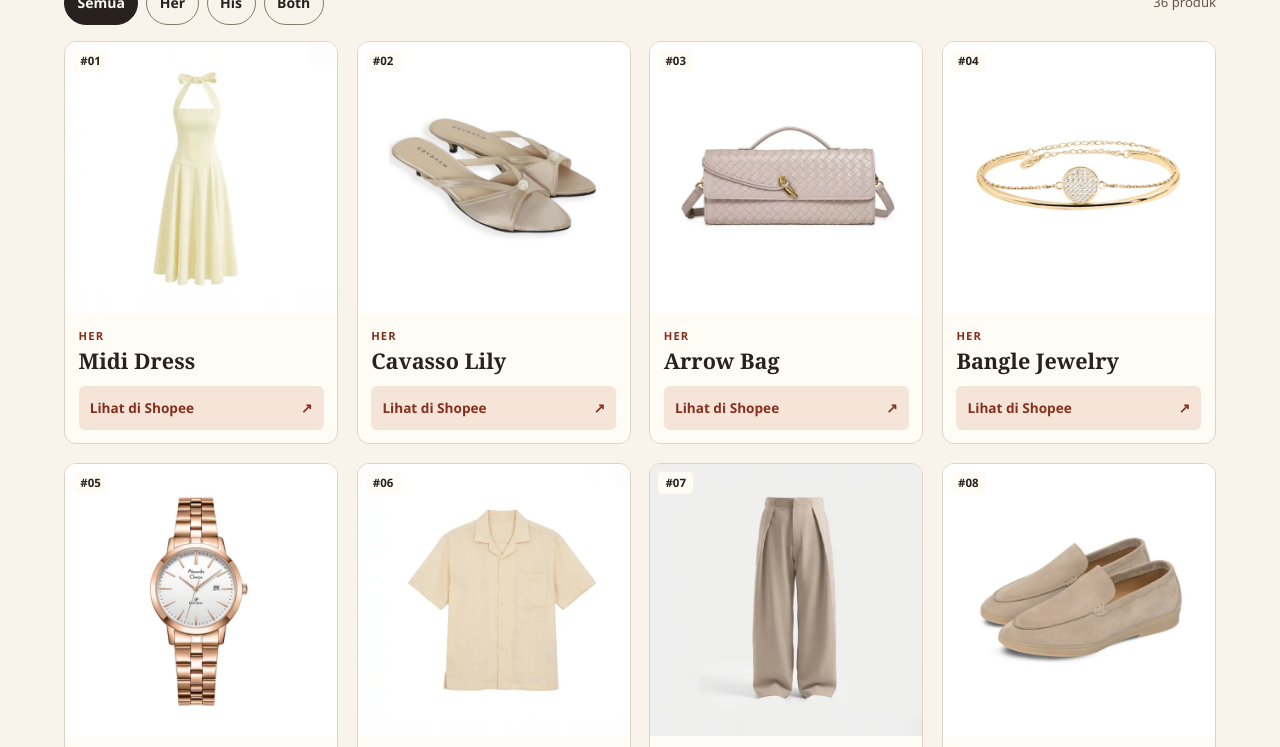
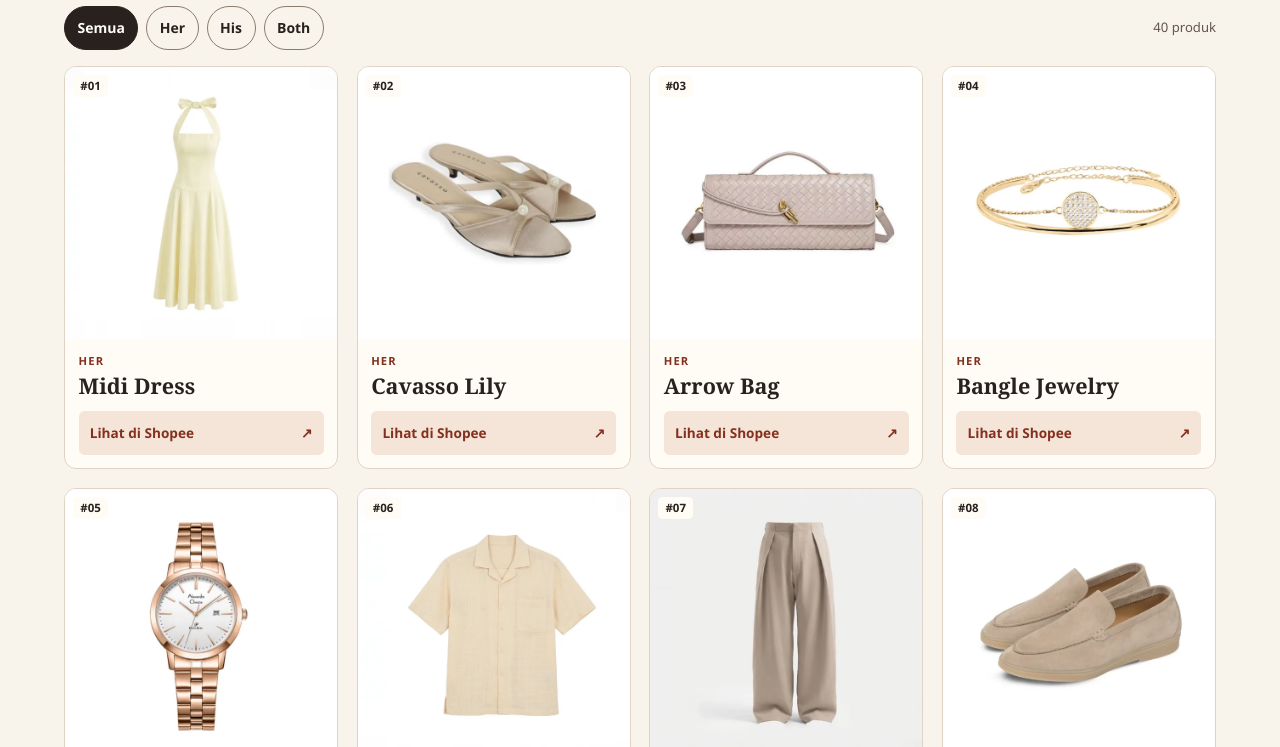
Before and after one commit to catreivr/hisnherfinds, a plain HTML site: page index.html in a window 1280 px wide. Shown: the part 659-1406 px from the top of the page. Drawn offline with Linux system fonts and the light colour scheme.

Commit message:
Add files via upload

```diff
--- a/products.js
+++ b/products.js
@@ -205,14 +205,38 @@ window.catalogProducts = [
   },
   {
     "number": 35,
+    "name": "Loose Pants Women",
+    "category": "Her",
+    "url": "https://s.shopee.co.id/9fMhTcZtJZ"
+  },
+  {
+    "number": 36,
+    "name": "Cape top",
+    "category": "Her",
+    "url": "https://s.shopee.co.id/8pndAMtKHS"
+  },
+  {
+    "number": 37,
+    "name": "Two tone bow heels",
+    "category": "Her",
+    "url": "https://s.shopee.co.id/80EWB0QUKX"
+  },
+  {
+    "number": 38,
+    "name": "Orchid Brooch",
+    "category": "Her",
+    "url": "https://s.shopee.co.id/80EWBE4P1F"
+  },
+  {
+    "number": 39,
+    "name": "Kate bag",
+    "category": "Her",
+    "url": "https://s.shopee.co.id/30pqEn4JXG"
+  },
+  {
+    "number": 40,
     "name": "Grey Blazer",
     "category": "Her",
     "url": "https://s.shopee.co.id/3LSft7vuLS"
-  },
-  {
-    "number": 36,
-    "name": "Loose Pants Women",
-    "category": "Her",
-    "url": "https://s.shopee.co.id/9fMhTcZtJZ"
   }
 ];
--- a/style.css
+++ b/style.css
@@ -14,7 +14,7 @@
 }
 
 *, *::before, *::after { box-sizing: border-box; }
-html { scroll-behavior: smooth; }
+html { scroll-behavior: smooth; scroll-padding-top: 10rem; }
 body { margin: 0; background: var(--paper); color: var(--ink); font: 1rem/1.5 var(--sans); }
 [hidden] { display: none !important; }
 a { color: inherit; text-decoration: none; }
@@ -54,7 +54,7 @@ h1, h2, h3, p { margin: 0; }
 .photo-star { position: absolute; right: 0; bottom: 3%; color: var(--accent); font-size: 2.2rem; line-height: 1; }
 
 .catalog { border-top: 1px solid var(--line); padding-block: 1.35rem 3rem; scroll-margin-top: .75rem; }
-.catalog-heading { display: grid; align-items: center; gap: .85rem 1.5rem; }
+.catalog-heading { position: sticky; top: 0; z-index: 2; display: grid; align-items: center; gap: .85rem 1.5rem; padding-block: .75rem; border-bottom: 1px solid var(--line); background: var(--paper); }
 .catalog h2 { font: 400 clamp(1.9rem, 5vw, 3.25rem)/1.1 var(--serif); letter-spacing: -.045em; }
 .search-box { display: flex; align-items: center; gap: .55rem; min-height: 48px; padding: 0 .75rem; border: 1px solid var(--field-line); border-radius: .45rem; background: var(--surface); }
 .search-box svg { flex: none; color: var(--accent-dark); }
@@ -86,6 +86,7 @@ h1, h2, h3, p { margin: 0; }
 .footer-inner strong { color: var(--ink); font: bold 1.15rem/1.75 var(--serif); }
 
 @media (min-width: 42rem) {
+  html { scroll-padding-top: 7rem; }
   .container { width: min(calc(100% - 3rem), 72rem); }
   .header-inner { min-height: 4.6rem; }
   .hero { grid-template-columns: 1fr .9fr; gap: 2rem; padding-block: 3.25rem; }
```
Also changed, not shown: images/35.webp, images/36.webp, images/37.webp (added), images/38.webp (added), images/39.webp (added), images/40.webp (added).
